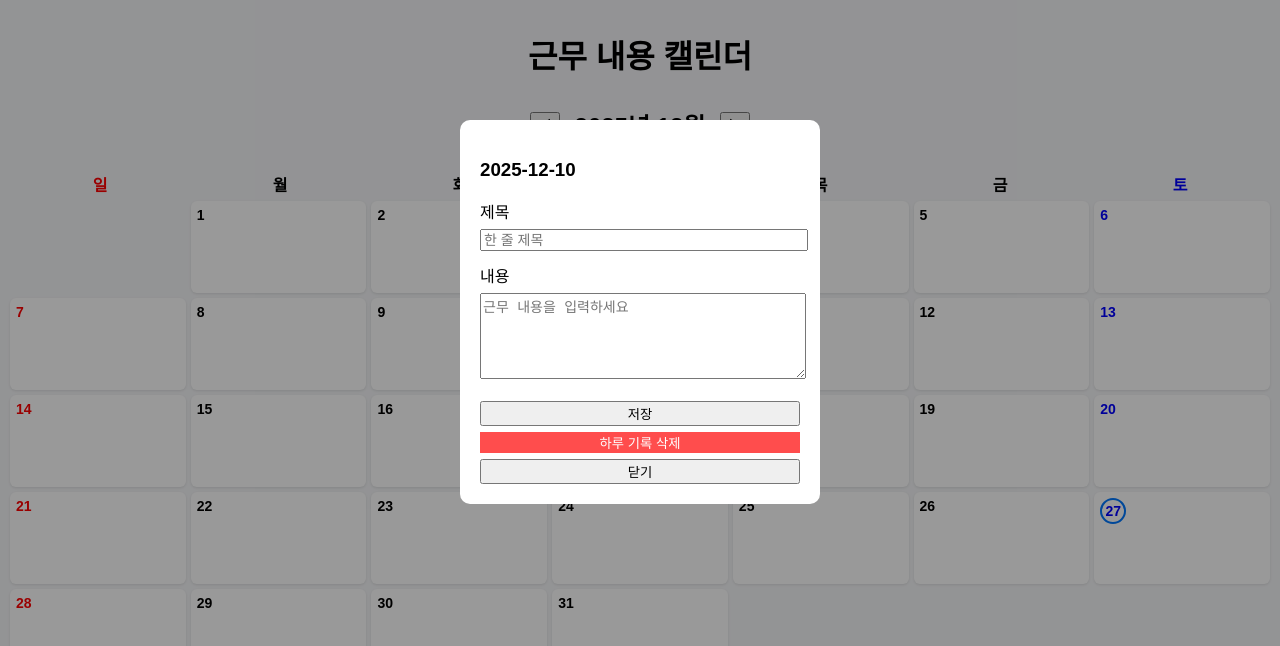
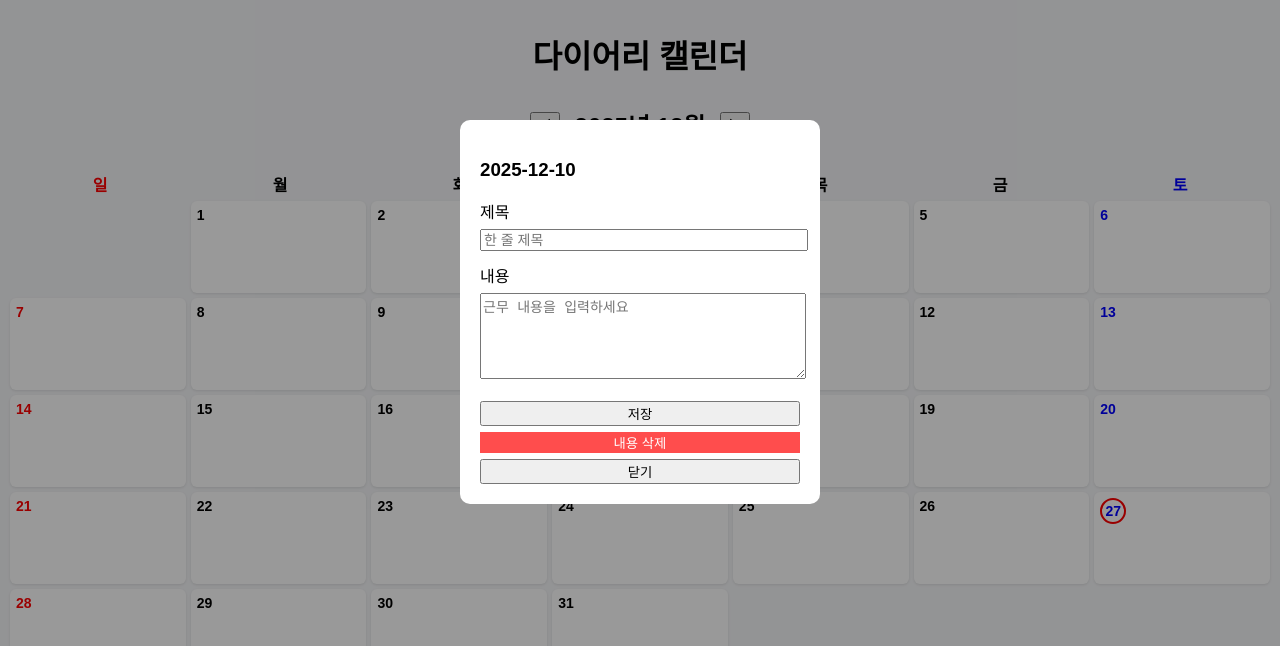
Before and after one commit to TarraGon619/diary-calender, a plain HTML site: page index.html in a window 1280 px wide. Both pictures are taken after a click on the element "10". Drawn offline with Linux system fonts and the light colour scheme.

Commit message:
Add files via upload

```diff
--- a/index.html
+++ b/index.html
@@ -3,10 +3,10 @@
 <head>
 <meta charset="UTF-8">
 <meta name="viewport" content="width=device-width, initial-scale=1.0">
-<link rel="manifest" href="./manifest.json">
+<link rel="manifest" href="./manifest.json?v=2">
 <meta name="theme-color" content="#0077ff">
 
-<title>근무 내용 캘린더</title>
+<title>다이어리 캘린더</title>
 
 <style>
 body {
@@ -72,7 +72,7 @@ h1 {
   width: 26px;
   height: 26px;
   border-radius: 50%;
-  border: 2px solid #0077ff;
+  border: 2px solid #ff0000;
   box-sizing: border-box;
 }
 
@@ -129,7 +129,7 @@ h1 {
 
 <body>
 
-<h1>근무 내용 캘린더</h1>
+<h1>다이어리 캘린더</h1>
 
 <div class="header">
   <button id="prev">◀</button>
@@ -161,7 +161,7 @@ h1 {
     <textarea id="contentInput" placeholder="근무 내용을 입력하세요"></textarea>
 
     <button id="save">저장</button>
-    <button id="delete" class="delete-btn">하루 기록 삭제</button>
+    <button id="delete" class="delete-btn">내용 삭제</button>
     <button onclick="closeModal()">닫기</button>
   </div>
 </div>
--- a/sw.js
+++ b/sw.js
@@ -1,4 +1,4 @@
-const CACHE_NAME = "diary-calendar-v1";
+const CACHE_NAME = "diary-calendar-v2";
 const FILES_TO_CACHE = [
   "./",
   "./index.html",
```
